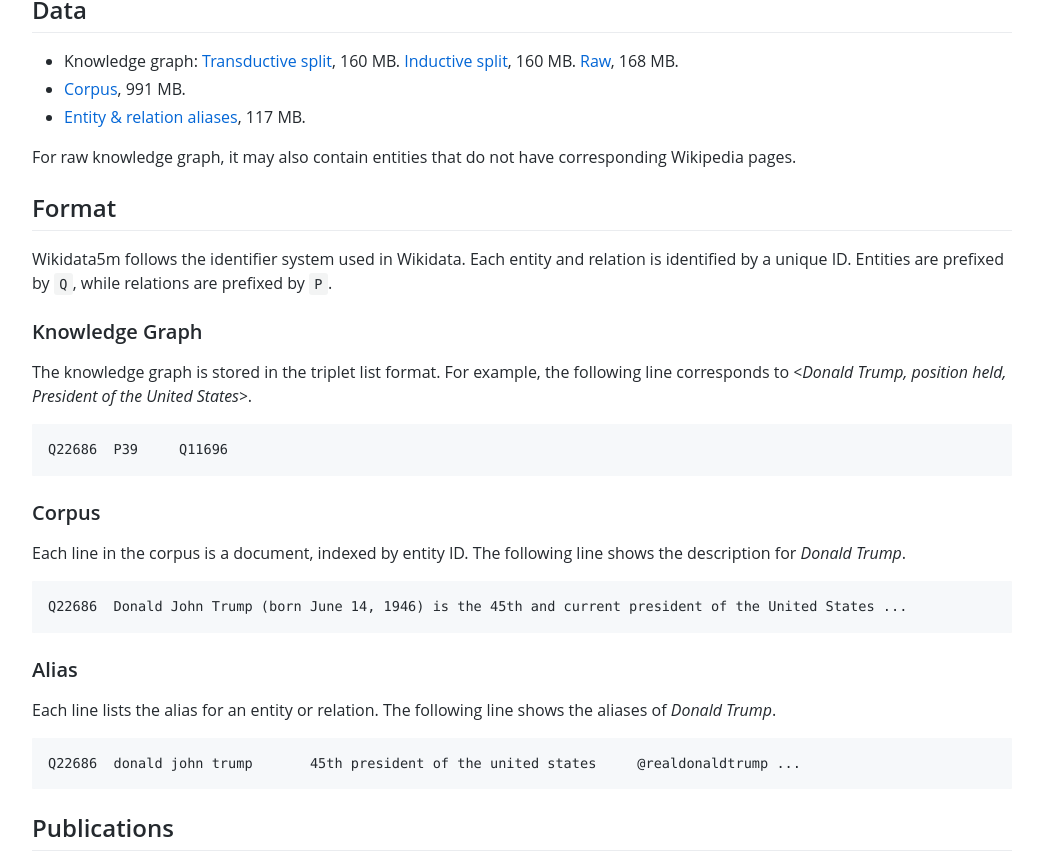
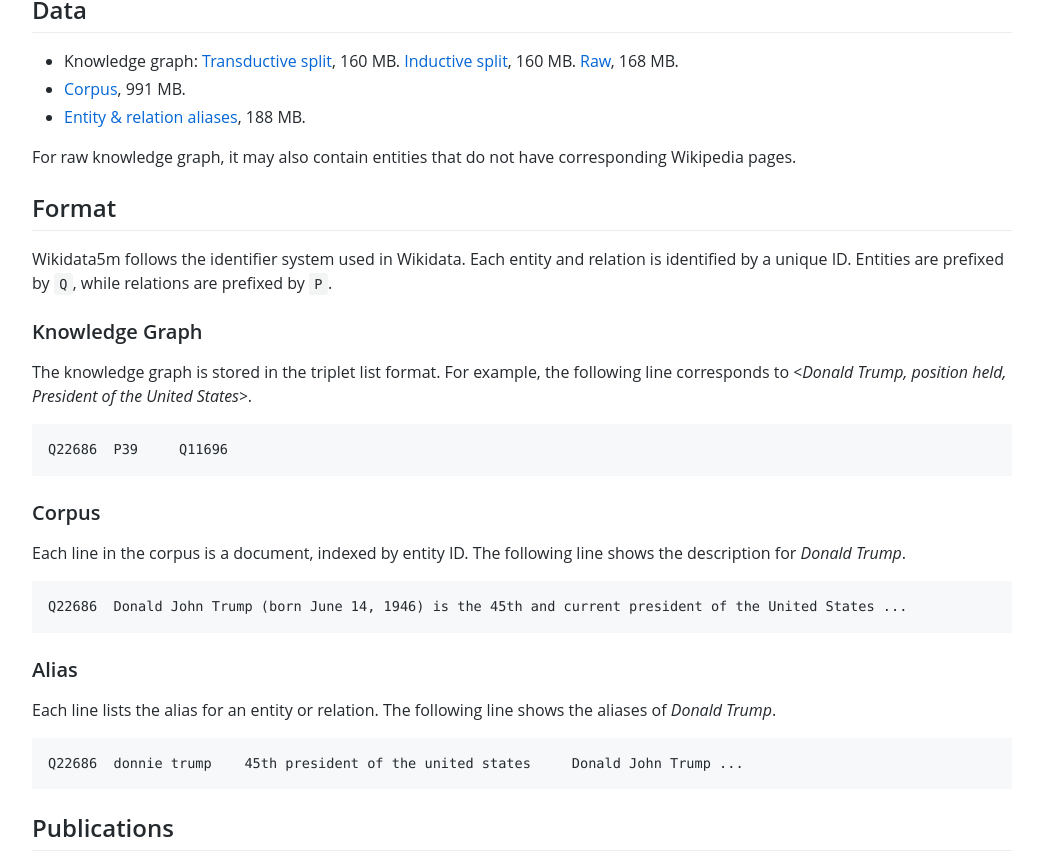
Before and after one commit to DeepGraphLearning/ProjectWebsite, a Jekyll site: the page built from _pages/wikidata5m.md, in a window 1280 px wide. Shown: the part 882-1742 px from the top of the page, without its empty margins (118-1160 px from the left). Built offline with Jekyll 4.4.1, drawn with Linux system fonts in a browser that asks for light colours; comment, search, counter and statistics services are not loaded.

Commit message:
update wikidata5m website

````diff
--- a/_pages/wikidata5m.md
+++ b/_pages/wikidata5m.md
@@ -36,7 +36,7 @@ Data
 ----
 - Knowledge graph: [Transductive split], 160 MB. [Inductive split], 160 MB. [Raw], 168 MB.
 - [Corpus], 991 MB.
-- [Entity & relation aliases], 117 MB.
+- [Entity & relation aliases], 188 MB.
 
 For raw knowledge graph, it may also contain entities that do not have corresponding Wikipedia pages.
 
@@ -44,7 +44,7 @@ For raw knowledge graph, it may also contain entities that do not have correspon
 [Inductive split]: https://www.dropbox.com/s/csed3cgal3m7rzo/wikidata5m_inductive.tar.gz?dl=1
 [Raw]: https://www.dropbox.com/s/563omb11cxaqr83/wikidata5m_all_triplet.txt.gz?dl=1
 [Corpus]: https://www.dropbox.com/s/7jp4ib8zo3i6m10/wikidata5m_text.txt.gz?dl=1
-[Entity & relation aliases]: https://www.dropbox.com/s/s1q38yzqzvuodl3/wikidata5m_alias.tar.gz?dl=1
+[Entity & relation aliases]: https://www.dropbox.com/s/lnbhc8yuhit4wm5/wikidata5m_alias.tar.gz?dl=1
 
 Format
 ------
@@ -65,7 +65,7 @@ Q22686	Donald John Trump (born June 14, 1946) is the 45th and current president
 ### Alias
 Each line lists the alias for an entity or relation. The following line shows the aliases of *Donald Trump*.
 ```
-Q22686  donald john trump	45th president of the united states     @realdonaldtrump ...
+Q22686  donnie trump	45th president of the united states     Donald John Trump ...
 ```
 
 Publications
````
